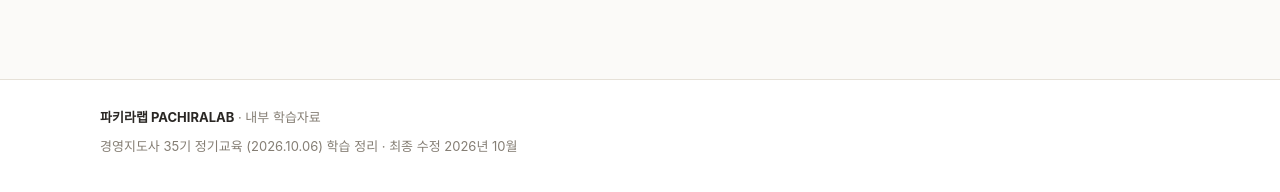
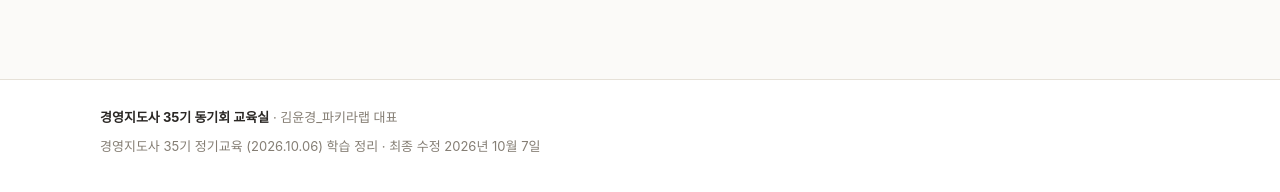
Before and after one commit to ElleKim1004/pachiralab, a Jekyll site: the page admin/consulting_study/index.html, which Jekyll copies as it is, in a window 1280 px wide and 900 px high, scrolled down 8974 px. Shown: the part 696-888 px from the top of the window. Built offline with Jekyll 4.4.1, drawn with Linux system fonts in a browser that asks for light colours.

Commit message:
Update footer content in index.html

```diff
--- a/admin/consulting_study/index.html
+++ b/admin/consulting_study/index.html
@@ -435,8 +435,8 @@
 
 <footer class="bot">
   <div class="wrap">
-    <p><strong>파키라랩 PACHIRALAB</strong> · 내부 학습자료</p>
-    <p>경영지도사 35기 정기교육 (2026.10.06) 학습 정리 · 최종 수정 2026년 10월</p>
+    <p><strong>경영지도사 35기 동기회 교육실</strong> · 김윤경_파키라랩 대표</p>
+    <p>경영지도사 35기 정기교육 (2026.10.06) 학습 정리 · 최종 수정 2026년 10월 7일</p>
   </div>
 </footer>
 
```
